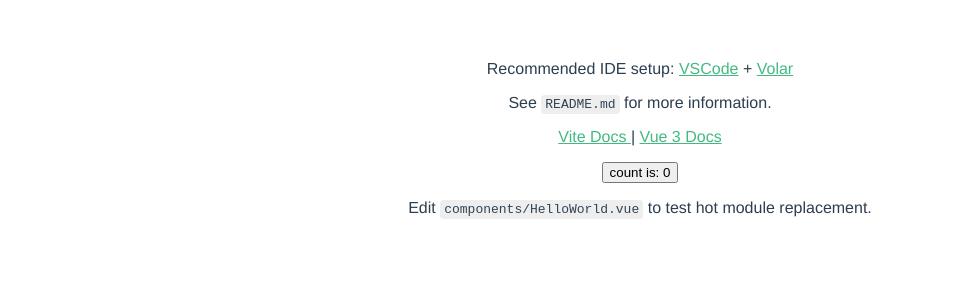
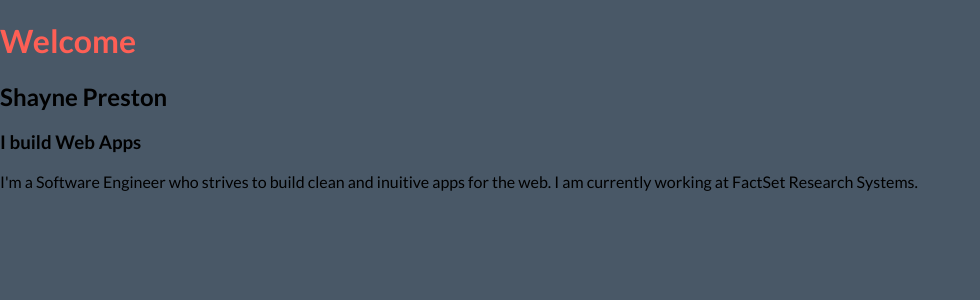
Before and after one commit to prests/portfolio, a Vue app: page / in a window 1280 px wide. Shown: the top 300 px of the page, without its empty margins (0-980 px from the left). Built offline with nearby package versions, Linux system fonts and the light colour scheme.

Commit message:
feat(views): basic home view

```diff
--- a/package.json
+++ b/package.json
@@ -2,7 +2,7 @@
   "name": "vue3-testing",
   "version": "0.0.0",
   "scripts": {
-    "dev": "vite",
+    "dev": "vite --port 8080",
     "build": "vue-tsc --noEmit && vite build",
     "preview": "vite preview"
   },
@@ -11,7 +11,10 @@
     "vue-router": "^4.0.12"
   },
   "devDependencies": {
+    "@types/node": "^17.0.10",
     "@vitejs/plugin-vue": "^2.0.0",
+    "path": "^0.12.7",
+    "sass": "^1.49.0",
     "typescript": "^4.4.4",
     "vite": "^2.7.2",
     "vue-tsc": "^0.29.8"
--- a/src/App.vue
+++ b/src/App.vue
@@ -6,18 +6,33 @@
 import { defineComponent } from 'vue'
 
 export default defineComponent({
-
+  name: 'App',
 })
 </script>
 
+<style lang="scss">
+@use '~styles/colors';
+@import url('https://fonts.googleapis.com/css2?family=Lato:wght@100;300;400;700;900&display=swap');
 
-<style>
+html {
+  height: 100%;
+  width: 100%;
+}
+
+body {
+  height: 100%;
+  width: 100%;
+  margin: 0;
+}
+
 #app {
-  font-family: Avenir, Helvetica, Arial, sans-serif;
+  background-color: colors.$black-corol;
+  font-family: 'Lato', sans-serif;
   -webkit-font-smoothing: antialiased;
   -moz-osx-font-smoothing: grayscale;
-  text-align: center;
-  color: #2c3e50;
-  margin-top: 60px;
+
+  display: flex;
+  height: 100%;
+  width: 100%;
 }
 </style>
--- a/src/components/HelloWorld.vue
+++ /dev/null
@@ -1,52 +0,0 @@
-<script setup lang="ts">
-import { ref } from 'vue'
-
-defineProps<{ msg: string }>()
-
-const count = ref(0)
-</script>
-
-<template>
-  <h1>{{ msg }}</h1>
-
-  <p>
-    Recommended IDE setup:
-    <a href="https://code.visualstudio.com/" target="_blank">VSCode</a>
-    +
-    <a href="https://github.com/johnsoncodehk/volar" target="_blank">Volar</a>
-  </p>
-
-  <p>See <code>README.md</code> for more information.</p>
-
-  <p>
-    <a href="https://vitejs.dev/guide/features.html" target="_blank">
-      Vite Docs
-    </a>
-    |
-    <a href="https://v3.vuejs.org/" target="_blank">Vue 3 Docs</a>
-  </p>
-
-  <button type="button" @click="count++">count is: {{ count }}</button>
-  <p>
-    Edit
-    <code>components/HelloWorld.vue</code> to test hot module replacement.
-  </p>
-</template>
-
-<style scoped>
-a {
-  color: #42b983;
-}
-
-label {
-  margin: 0 0.5em;
-  font-weight: bold;
-}
-
-code {
-  background-color: #eee;
-  padding: 2px 4px;
-  border-radius: 4px;
-  color: #304455;
-}
-</style>
--- a/src/router/index.ts
+++ b/src/router/index.ts
@@ -1,12 +1,12 @@
 import { createWebHistory, createRouter } from "vue-router";
 
-import HelloWorld from "../components/HelloWorld.vue";
+import Home from "@views/home/Home.vue";
 
 const routes = [
   {
     name: 'Home',
     path: '/',
-    component: HelloWorld,
+    component: Home,
   }
 ]
 
--- /dev/null
+++ b/src/styles/colors.scss
@@ -0,0 +1,6 @@
+
+$orange-red-crystal: #FE5F55;
+$ghost-white: #F7F7FF;
+$beau-blue: #BDD5EA;
+$blue-yonder: #577399;
+$black-corol: #495867;
--- /dev/null
+++ b/src/views/home/Home.vue
@@ -0,0 +1,27 @@
+<template>
+  <div>
+    <h1 :class="$style.welcome">Welcome</h1>
+    <h2>Shayne Preston</h2>
+    <h3>I build Web Apps</h3>
+
+    <p>
+      I'm a Software Engineer who strives to build clean and inuitive apps for the web. I am currently working at FactSet Research Systems.
+    </p>
+  </div>
+</template>
+
+<script lang="ts">
+import { defineComponent } from 'vue'
+
+export default defineComponent({
+  name: 'Home',
+})
+</script>
+
+<style lang="scss" module>
+@use '~styles/colors';
+
+.welcome {
+  color: colors.$orange-red-crystal;
+}
+</style>
--- a/tsconfig.json
+++ b/tsconfig.json
@@ -9,7 +9,11 @@
     "sourceMap": true,
     "resolveJsonModule": true,
     "esModuleInterop": true,
-    "lib": ["esnext", "dom"]
+    "lib": ["esnext", "dom"],
+    "paths": {
+      "~styles/*": ["./src/styles"],
+      "@views/*": ["./src/views"],
+    }
   },
   "include": ["src/**/*.ts", "src/**/*.d.ts", "src/**/*.tsx", "src/**/*.vue"]
 }
--- a/vite.config.ts
+++ b/vite.config.ts
@@ -1,7 +1,15 @@
 import vuePlugin from '@vitejs/plugin-vue'
+import { defineConfig } from 'vite';
+import path from 'path';
 
-export default {
+export default defineConfig({
   plugins: [
     vuePlugin()
-  ]
-}
+  ],
+  resolve: {
+    alias: {
+      '~styles': path.resolve(__dirname, './src/styles'),
+      '@views': path.resolve(__dirname, './src/views'),
+    },
+  }
+});
```
Also changed, not shown: 1 other file (tests, documents, lock files or other folders).
